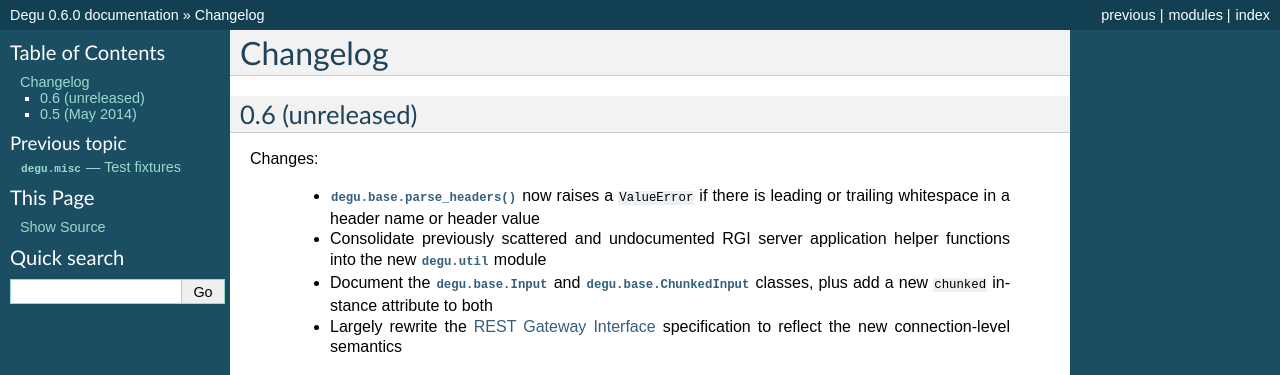
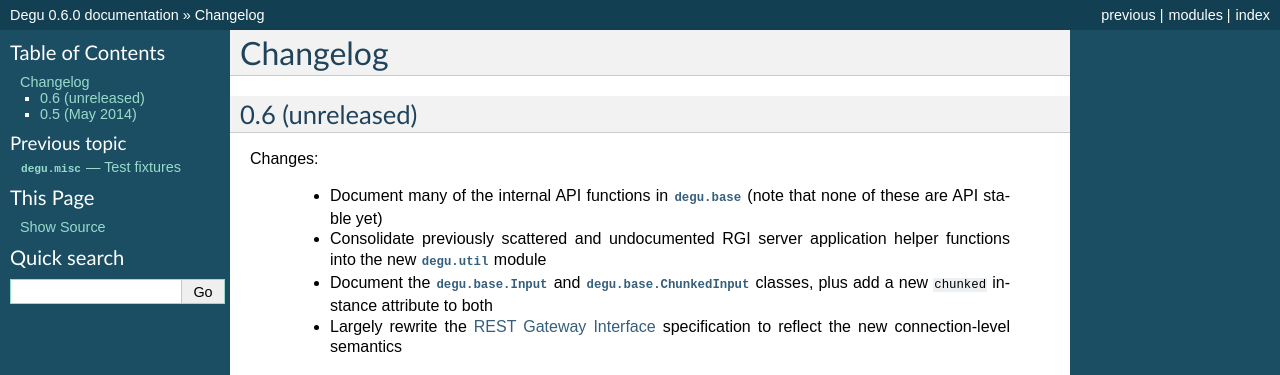
Before and after one commit to json420/degu, a Sphinx documentation site: the page built from doc/changelog.rst, in a window 1280 px wide. Shown: the top 375 px of the page. Built offline with Sphinx 7.4.7, drawn with Linux system fonts in a browser that asks for light colours.

Commit message:
Update changelog.rst

```diff
--- a/doc/changelog.rst
+++ b/doc/changelog.rst
@@ -7,8 +7,8 @@ Changelog
 
 Changes:
 
-    * :func:`degu.base.parse_headers()` now raises a ``ValueError`` if there is
-      leading or trailing whitespace in a header name or header value
+    * Document many of the internal API functions in :mod:`degu.base` (note that
+      none of these are API stable yet)
 
     * Consolidate previously scattered and undocumented RGI server application
       helper functions into the new :mod:`degu.util` module
```
